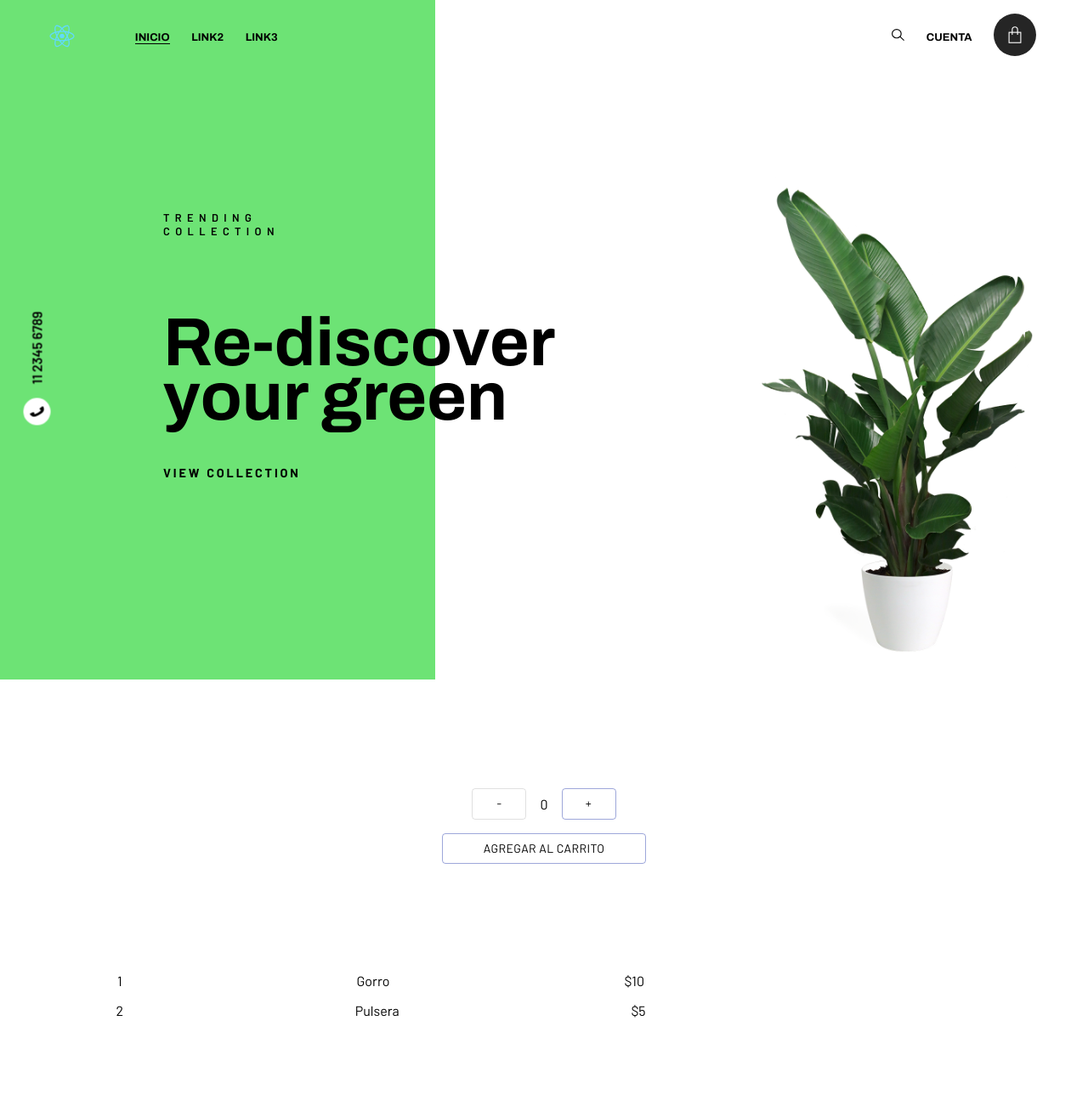
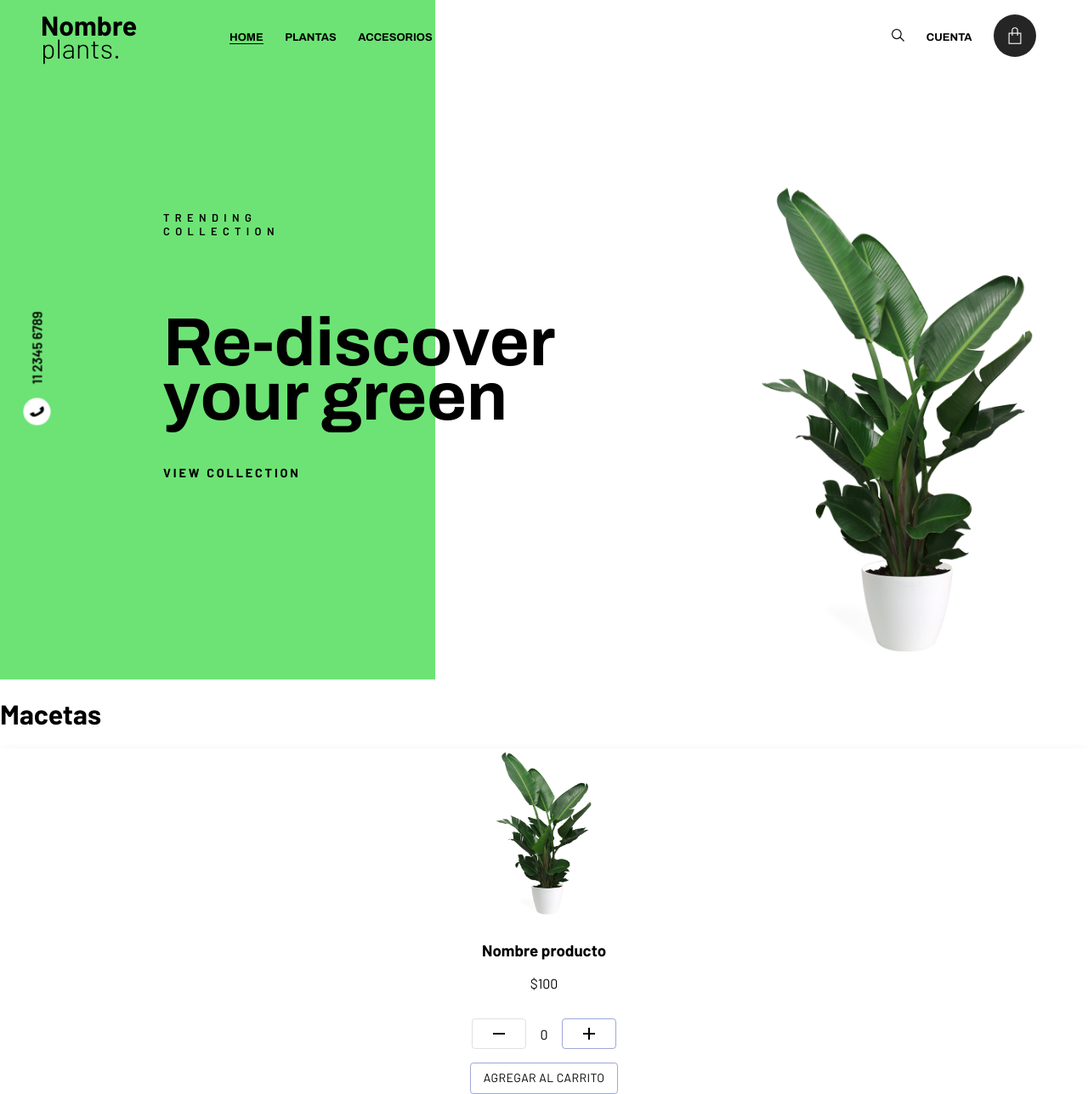
Before and after one commit to arielabaruffaldi/plantit, a React (Create React App) app: page / in a window 1280 px wide. Shown: the whole page at 85% size. Before the commit the page ends 1215 px from the top, so only its background shows below. Built offline with nearby package versions, Linux system fonts and the light colour scheme.

Commit message:
agrego productCard

```diff
--- a/src/App.js
+++ b/src/App.js
@@ -2,6 +2,7 @@ import React from "react";
 import "./styles/App.scss";
 import NavBar from "./common/NavBar/NavBar";
 import Home from "./page/Home/Home";
+import Galeria from "./page/Galeria/Galeria";
 import ItemCount from './components/ItemCount/ItemCount';
 import ItemList from './components/ItemList/ItemList';
 import styled from "styled-components";
@@ -9,41 +10,35 @@ import phone from './assets/icons/phone.svg'
 
 
 function App() {
-    return ( <
-        div className = "App" >
-        <
-        header className = "App-header" >
-        <
-        NavBar / >
-        <
-        /header> <
-        PhoneSticky > < a href = "#" > 11 2345 6789 < /a></PhoneSticky >
-        <
-        Home > < /Home> <
-        ItemCount initial = { 0 }
-        min = { 0 }
-        max = { 5 } > < /ItemCount> <
-        ItemList / >
-        <
-        /div>
-    );
+  return (<div className="App" >
+    <header className="App-header" >
+      <NavBar />
+    </header>
+    <PhoneSticky >
+      <a href="#"> 11 2345 6789 </a>
+    </PhoneSticky >
+    <Home />
+    <Galeria />
+
+  </div>
+  );
 }
 
 export default App;
 
-const PhoneSticky = styled.span `
+const PhoneSticky = styled.span`
   position: fixed;
   top: 50%;
   transform: rotate(-90deg);
   font-weight: 600;
   > a{
-    text-decoration: none;
+          text - decoration: none;
     position: relative;
     display: flex;
     flex-direction: column;
     justify-content: center;
     :before{
-      content:"";
+          content:"";
       background: url(${phone});
       width: 2em;
       height: 2em;
--- a/src/common/NavBar/NavBar.js
+++ b/src/common/NavBar/NavBar.js
@@ -1,72 +1,52 @@
 import React from "react";
 import cart from "./../../assets/icons/cart.svg";
 import search from "./../../assets/icons/search.svg";
-import logo from "./../../logo.svg";
 import './NavBar.scss'
 import NavLink from "../NavLink/NavLink";
 
 const navItems = [{
-        text: "Inicio",
+    text: "Home",
     href: "#"
 },
 {
-        text: "Link2",
+    text: "Plantas",
     href: "#"
 },
 {
-        text: "Link3",
+    text: "Accesorios",
     href: "#"
 }
 ];
 
 const NavBar = () => {
-    return ( <
-        nav >
-        <
-        a href = "#"
-        className = "logo" >
-        <
-        img src = { logo }
-        width = "50" / >
-        <
-        /a> <
-        ul className = "nav-links" > {
-            navItems.map(function(item, key) {
-                return ( < NavLink href = { item.href }
-                    key = { key }
-                    text = { item.text } > < /NavLink>
+    return (<nav>
+        <a href="#" className="logo">
+            Nombre <span>plants.</span>
+        </a>
+        <ul className="nav-links"> {
+            navItems.map(function (item, key) {
+                return (
+                    <NavLink href={item.href}
+                        key={key}
+                        text={item.text}>
+                    </NavLink>
                 )
             })
-        } <
-        /ul> <
-        ul className = "right-nav" >
-        <
-        li >
-        <
-        a href = "#" >
-        <
-        img src = { search }
-        width = "15" / >
-        <
-        /a> < /
-        li > <
-        li >
-        <
-        a href = "#" >
-        Cuenta <
-        /a> < /
-        li > <
-        li >
-        <
-        a href = "#" >
-        <
-        img src = { cart }
-        width = "50" / >
-        <
-        /a> < /
-        li > <
-        /ul> < /
-        nav >
+        } </ul> <ul className="right-nav" >
+            <li>
+                <a href="#" >
+                    <img src={search}
+                        width="15" />
+                </a>
+            </li>
+            <li>
+                <a href="#" >Cuenta </a> </li> <li><a href="#" >
+                    <img src={cart}
+                        width="50" />
+                </a>
+            </li>
+        </ul>
+    </nav >
     );
 };
 
--- a/src/common/NavBar/NavBar.scss
+++ b/src/common/NavBar/NavBar.scss
@@ -10,10 +10,13 @@ nav {
     padding: 1em 3em;
     display: flex;
     .logo {
-        display: flex;
-        justify-content: center;
-        align-items: center;
         margin-right: 3em;
+        font-weight: 700;
+        line-height: .85;
+        font-size: 2em;
+        span {
+            font-weight: 300;
+        }
     }
     ul {
         display: flex;
--- a/src/components/ItemCount/ItemCount.js
+++ b/src/components/ItemCount/ItemCount.js
@@ -1,6 +1,8 @@
 import React, { useState } from "react";
 import './ItemCount.scss'
 import Button from '@material-ui/core/Button';
+import AddIcon from '@material-ui/icons/Add';
+import RemoveIcon from '@material-ui/icons/Remove';
 
 
 
@@ -18,9 +20,9 @@ const ItemCount = ({ initial = 0, min, max, onAdd }) => {
     return (
         <div className="itemCount">
             <div>
-                <Button variant="outlined" color="primary" onClick={restar} disabled={count <= min}> - </Button>
+                <Button variant="outlined" color="primary" onClick={restar} disabled={count <= min}> <RemoveIcon color="primary"/> </Button>
                 <p> {count} </p>
-                <Button variant="outlined" color="primary" onClick={sumar} disabled={count >= max}> + </Button>
+                <Button variant="outlined" color="primary" onClick={sumar} disabled={count >= max}> <AddIcon color="primary"></AddIcon> </Button>
             </div>
             <Button variant="outlined" color="primary" onClick={onAdd}> agregar al carrito </Button>
         </div>
--- a/src/components/ItemCount/ItemCount.scss
+++ b/src/components/ItemCount/ItemCount.scss
@@ -1,10 +1,8 @@
 .itemCount {
-    padding: 7em 0;
     display: flex;
     flex-direction: column;
     justify-content: center;
     max-width: 15em;
-    margin: auto;
     >div {
         display: flex;
         justify-content: center;
--- /dev/null
+++ b/src/components/ProductCard/ProductCard.js
@@ -0,0 +1,23 @@
+import React from 'react';
+import imgPrueba from './../../assets/img/home.png';
+import './ProductCard.scss';
+import ItemCount from './../ItemCount/ItemCount';
+
+const ProductCard = ({ title, price }) => {
+    return (
+        <article className='productCard'>
+            <img src={imgPrueba} />
+            <div className='info'>
+                <h3>{title}</h3>
+                <p>{`$${price}`}</p>
+            </div>
+
+            <ItemCount
+                initial={0}
+                min={0}
+                max={5} />
+        </article>
+    )
+}
+
+export default ProductCard;
--- /dev/null
+++ b/src/components/ProductCard/ProductCard.scss
@@ -0,0 +1,12 @@
+.productCard {
+    display: flex;
+    flex-direction: column;
+    text-align: center;
+    align-items: center;
+    -webkit-box-shadow: 0px 0px 12px -5px rgba(0, 0, 0, 0.12);
+    -moz-box-shadow: 0px 0px 12px -5px rgba(0, 0, 0, 0.12);
+    box-shadow: 0px 0px 12px -5px rgba(0, 0, 0, 0.12);
+    img {
+        width: 7em;
+    }
+}
--- /dev/null
+++ b/src/page/Galeria/Galeria.js
@@ -0,0 +1,13 @@
+import React from 'react';
+import ProductCard from './../../components/ProductCard/ProductCard'
+
+const Galeria = () => {
+    return (
+        <>
+            <h1>Macetas</h1>
+            <ProductCard title="Nombre producto" price={100}></ProductCard>
+        </>
+    )
+}
+
+export default Galeria;
--- a/src/styles/App.scss
+++ b/src/styles/App.scss
@@ -14,6 +14,10 @@ ul li {
     list-style: none;
 }
 
+a {
+    text-decoration: none;
+}
+
 @media (prefers-reduced-motion: no-preference) {
     .App-logo {
         animation: App-logo-spin infinite 20s linear;
```
Also changed, not shown: src/logo.svg (deleted). Lines whose indentation alone changed are shown as unchanged.
